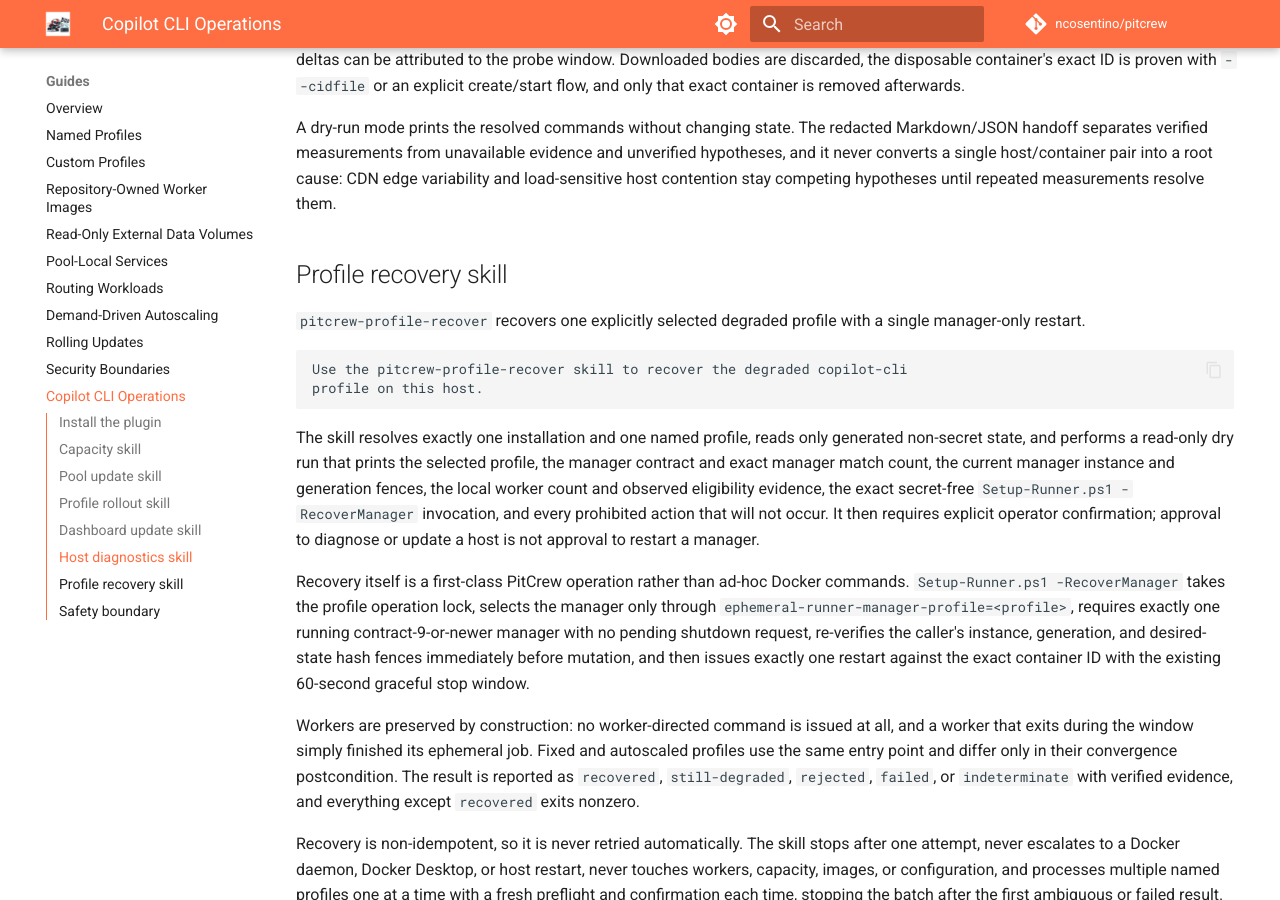
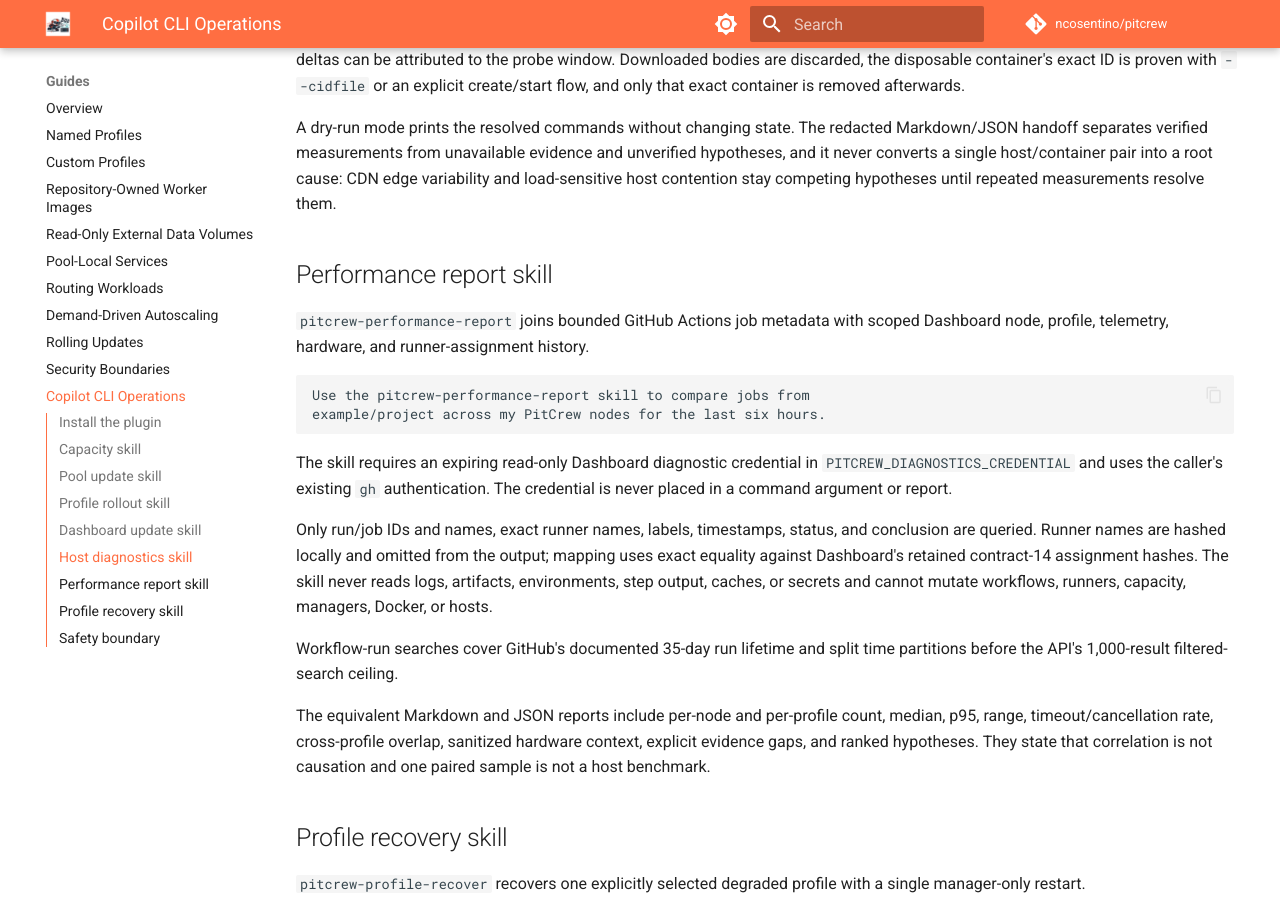
Before and after one commit to ncosentino/pitcrew, an MkDocs documentation site: the page built from docs/guides/copilot-operations.md, in a window 1280 px wide and 900 px high, scrolled down 3297 px. Built offline with MkDocs 1.6.1 and Material for MkDocs 9.7.7, drawn with Linux system fonts in a browser that asks for light colours; comment, search, counter and statistics services are not loaded.

Commit message:
feat: add performance correlation reports (#65)
Add a read-only operations skill and tested PowerShell collector that joins exact GitHub job timing with scoped Dashboard assignments, telemetry, hardware, and cross-profile overlap.

Co-authored-by: Copilot <223556219+Copilot@users.noreply.github.com>
Copilot-Session: 8be74dfa-19df-4e6f-9a70-45df41548b12

````diff
--- a/docs/guides/copilot-operations.md
+++ b/docs/guides/copilot-operations.md
@@ -187,6 +187,38 @@ and unverified hypotheses, and it never converts a single host/container pair
 into a root cause: CDN edge variability and load-sensitive host contention stay
 competing hypotheses until repeated measurements resolve them.
 
+## Performance report skill
+
+`pitcrew-performance-report` joins bounded GitHub Actions job metadata with
+scoped Dashboard node, profile, telemetry, hardware, and runner-assignment
+history.
+
+```text
+Use the pitcrew-performance-report skill to compare jobs from
+example/project across my PitCrew nodes for the last six hours.
+```
+
+The skill requires an expiring read-only Dashboard diagnostic credential in
+`PITCREW_DIAGNOSTICS_CREDENTIAL` and uses the caller's existing `gh`
+authentication. The credential is never placed in a command argument or
+report.
+
+Only run/job IDs and names, exact runner names, labels, timestamps, status, and
+conclusion are queried. Runner names are hashed locally and omitted from the
+output; mapping uses exact equality against Dashboard's retained contract-14
+assignment hashes. The skill never reads logs, artifacts, environments, step
+output, caches, or secrets and cannot mutate workflows, runners, capacity,
+managers, Docker, or hosts.
+
+Workflow-run searches cover GitHub's documented 35-day run lifetime and split
+time partitions before the API's 1,000-result filtered-search ceiling.
+
+The equivalent Markdown and JSON reports include per-node and per-profile
+count, median, p95, range, timeout/cancellation rate, cross-profile overlap,
+sanitized hardware context, explicit evidence gaps, and ranked hypotheses.
+They state that correlation is not causation and one paired sample is not a
+host benchmark.
+
 ## Profile recovery skill
 
 `pitcrew-profile-recover` recovers one explicitly selected degraded profile with
````
Also changed, not shown: AGENTS.md (+1 -0 lines), plugins/pitcrew-operations/skills/pitcrew-performance-report/SKILL.md (added, +119 -0 lines), 8 other files.
